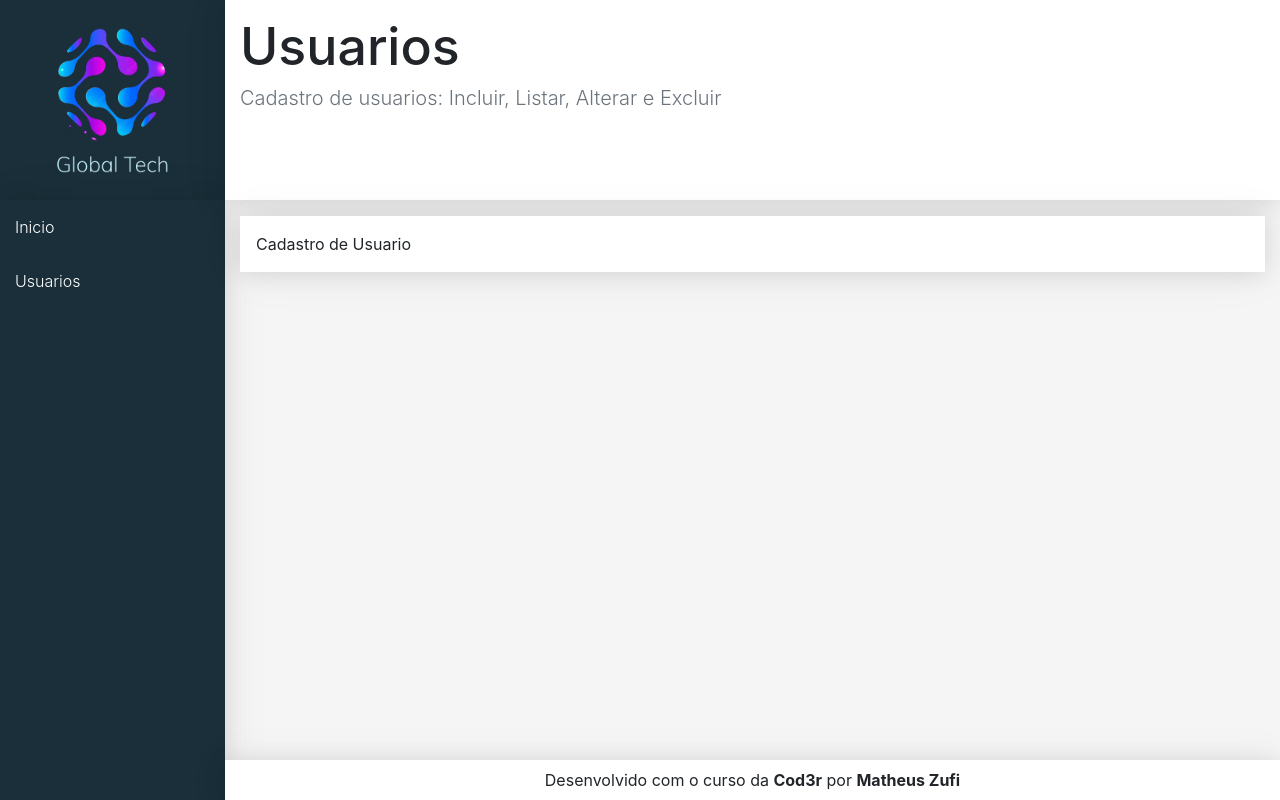
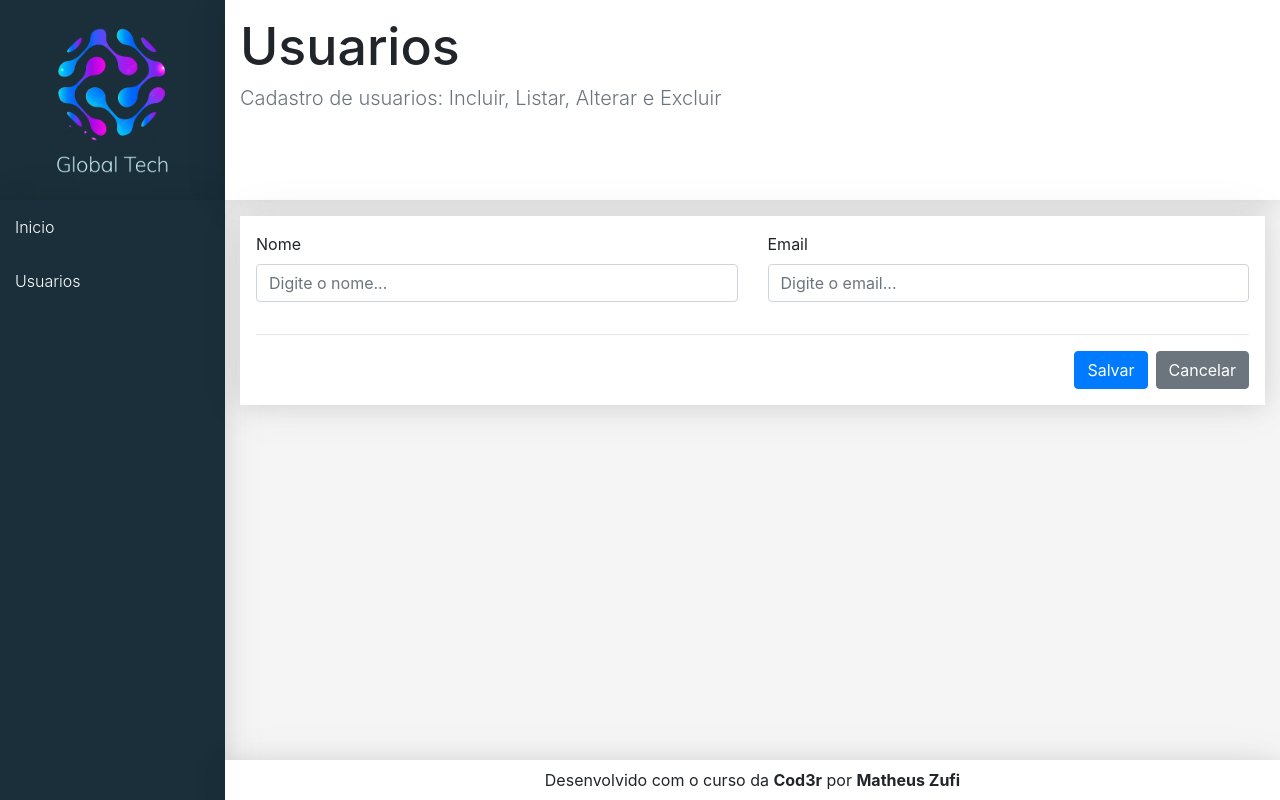
Before and after one commit to matheuszufi/ProjetoCadastroReact, a React (Create React App) app in the folder crud/frontend/: page /users in a window 1280 px wide. Built offline with nearby package versions, Linux system fonts and the light colour scheme.

Commit message:
1.1.12.05.22
Projeto quase pronto

```diff
--- a/crud/frontend/src/components/user/UserCrud.jsx
+++ b/crud/frontend/src/components/user/UserCrud.jsx
@@ -1,4 +1,5 @@
 import React, { Component } from 'react'
+import axios from 'axios'
 import Main from '../template/Main'
 
 const headerProps = {
@@ -7,11 +8,104 @@
     subtitle: 'Cadastro de usuarios: Incluir, Listar, Alterar e Excluir'
 }
 
+
+const baseUrl = 'http://localhost:3001/users'
+const initialState = {
+    user: {name: '', email: ''},
+    list: []
+}
+
+
 export default class UserCrud extends Component {
+    state = {...initialState}
+
+    clear() {
+        this.setState({user: initialState.user })
+    }
+
+
+    save() {
+        const user = this.state.user
+        const method = user.id ? 'put' : 'post'
+        const url = user.id ? `${baseUrl}/${user.id}` : baseUrl
+        axios[method](url, user)
+        .then(resp=> {
+            const list = this.getUpdatedList(resp.data)
+            this.setState({user: initialState.user, list })
+        })
+    }
+
+    getUpdatedList(user) {
+        const list = this.state.list.filter(u => u.id !== user.id)
+        list.unshift(user)
+        return list
+    }
+
+
+    updateFild(event) {
+        const user = { ...this.state.user }
+        user[event.target.name] = event.target.value
+        this.setState({ user })
+    }
+
+
+    renderForm() {
+        return (
+            <div className="form">
+                <div className="row">
+                    <div className="col-12 col-md-6">
+                        <div className="form-group">
+                            <label>Nome</label>
+                            <input
+                            type="text"
+                            className='form-control'
+                            name="name"
+                            value={this.state.user.name}
+                            onChange={e => this.updateFild(e)}
+                            placeholder="Digite o nome..." />
+                        </div>
+                    </div>
+
+                    <div className='col-12 col-md-6'>
+                        <div className="form-group">
+                            <label>Email</label>
+                            <input
+                            type="text"
+                            className='form-control'
+                            name="email"
+                            value={this.state.user.email}
+                            onChange={e => this.updateFild(e)}
+                            placeholder="Digite o email..." />
+                        </div>
+                    </div>
+                </div>
+
+                <hr/>
+                <div className='row'>
+                    <div className="col-12 d-flex justify-content-end">
+                        <button
+                        className="btn btn-primary"
+                        onClick={e => this.save(e)}
+                        >
+                        Salvar
+                        </button>
+                        <button
+                        className='btn btn-secondary ml-2'
+                        onClick={e => this.clear(e)}
+                        >
+                        Cancelar
+                        </button>
+                    </div>
+                </div>
+            </div>
+        )
+    }
+
+
     render() {
         return (
             <Main {...headerProps}>
-                Cadastro de Usuario
+                {this.renderForm()}
             </Main>
         )
     }
```
Also changed, not shown: 2 other files (tests, documents, lock files or other folders).
